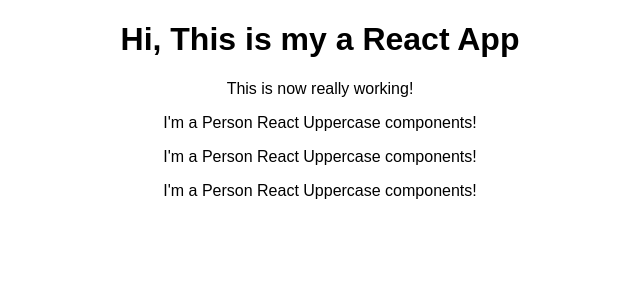
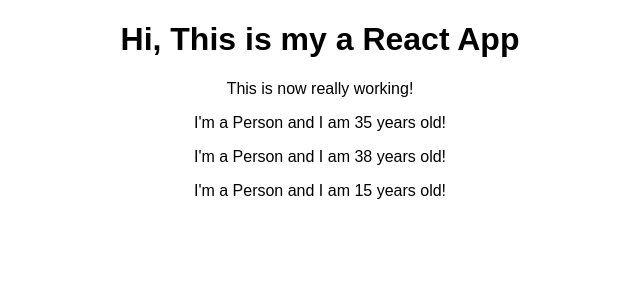
Before and after one commit to codershona/react_base_features_and_syntax, a React (Create React App) app: page / in a window 1280 px wide. Shown: the top 300 px of the page, without its empty margins (320-960 px from the left). Built offline with nearby package versions, Linux system fonts and the light colour scheme.

Commit message:
outputing dynamic content

```diff
--- a/src/Person/Person.js
+++ b/src/Person/Person.js
@@ -10,7 +10,7 @@
 import React from 'react'
 
 const person = () => {
-	return <p> I'm a Person React Uppercase components! </p>
+	return <p> I'm a Person and I am {Math.floor(Math.random() * 40)} years old! </p>
 };
 
 export default person;
```
